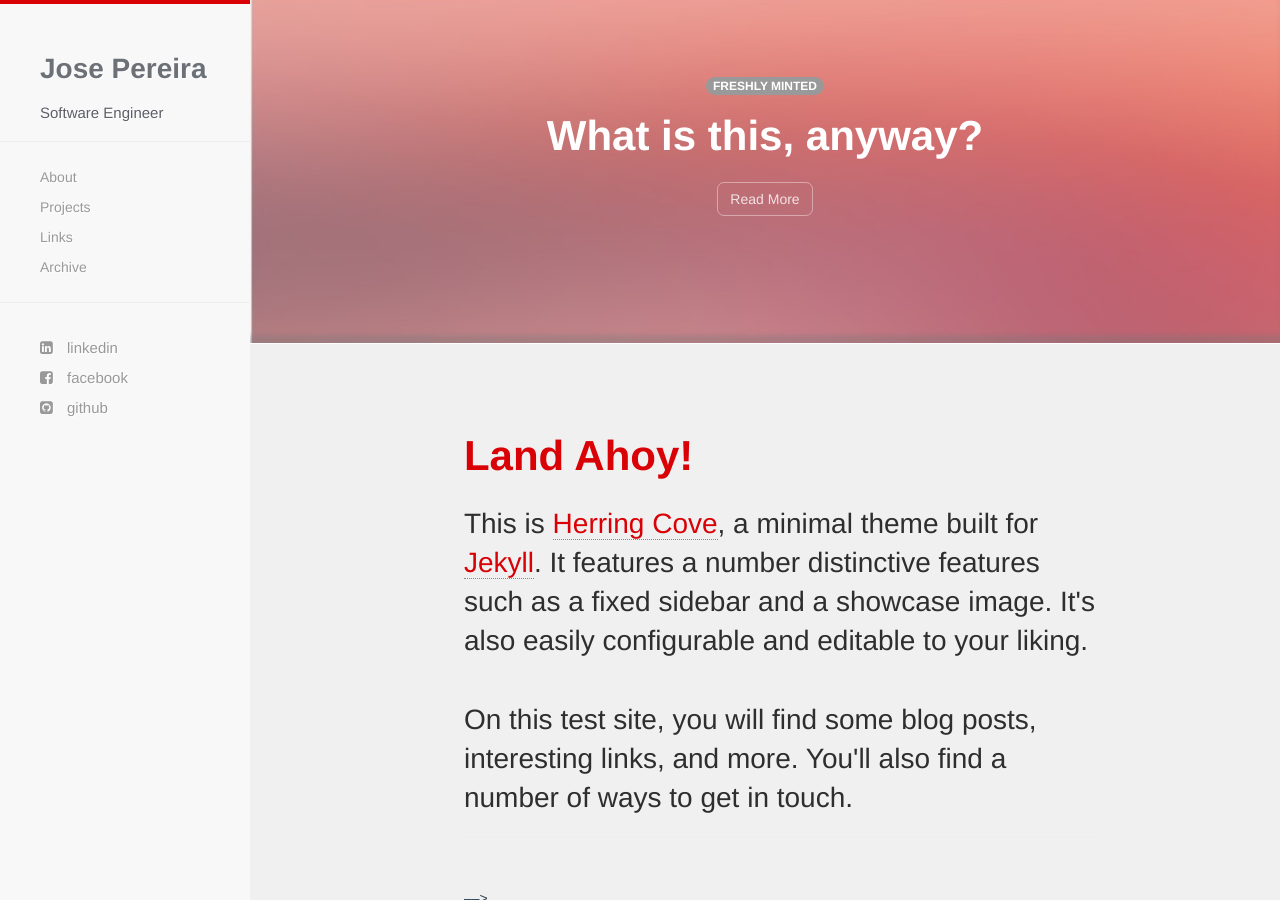
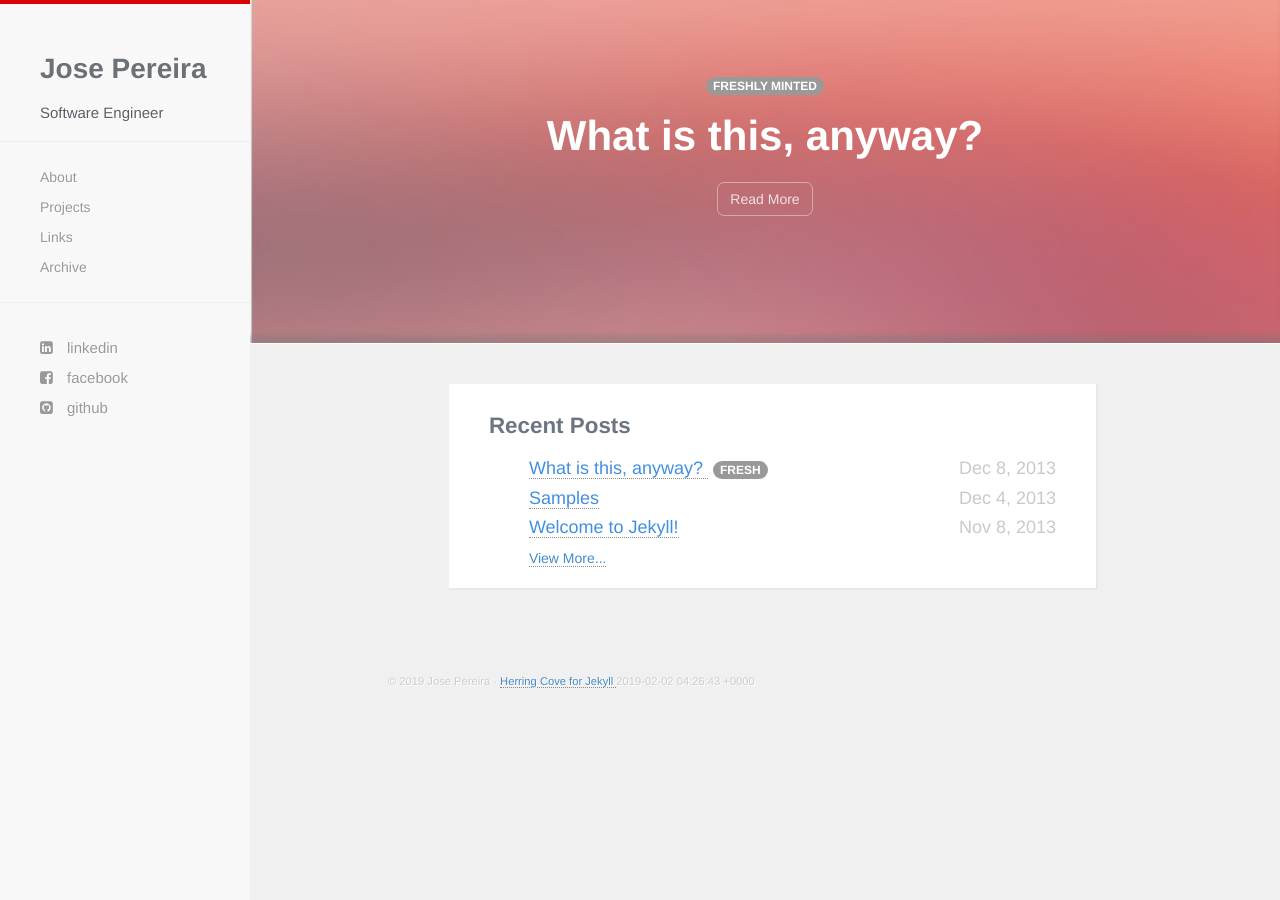
Before and after one commit to jpereiran/jpereiran.github.io, a Jekyll site: the page built from index.html, in a window 1280 px wide and 900 px high. Built offline with Jekyll 4.4.1, drawn with Linux system fonts in a browser that asks for light colours; nearby versions of some CDN libraries; Markdown is read by kramdown in place of the engine named in the settings.

Commit message:
Deleting greeting.html
Getting rid of the greeting area

```diff
--- a/_includes/greeting.html
+++ /dev/null
@@ -1,9 +0,0 @@
-  </div>
-  <div class="container">
-    <div id="welcome-greeting">
-      <h1>Land Ahoy!</h1>
-      <h2>This is <a href="https://github.com/arnp/herring-cove">Herring Cove</a>, a minimal theme built for <a href="http://jekyllrb.com"> Jekyll</a>. It features a number distinctive features such as a fixed sidebar and a showcase image. It's also easily configurable and editable to your liking. <br><br> On this test site, you will find some blog posts, interesting links, and more. You'll also find a number of ways to get in touch.</h2>
-      <hr />
-    </div>
-  </div>
-  <div class ="container">
--- a/index.html
+++ b/index.html
@@ -2,7 +2,6 @@
 title: Jose Pereira's Weblog
 ---
 {% include showcase.html %}
-<!–– {% include greeting.html %}––>
 
 {% if site.posts != empty %}
 <div class="recent-posts">
```
